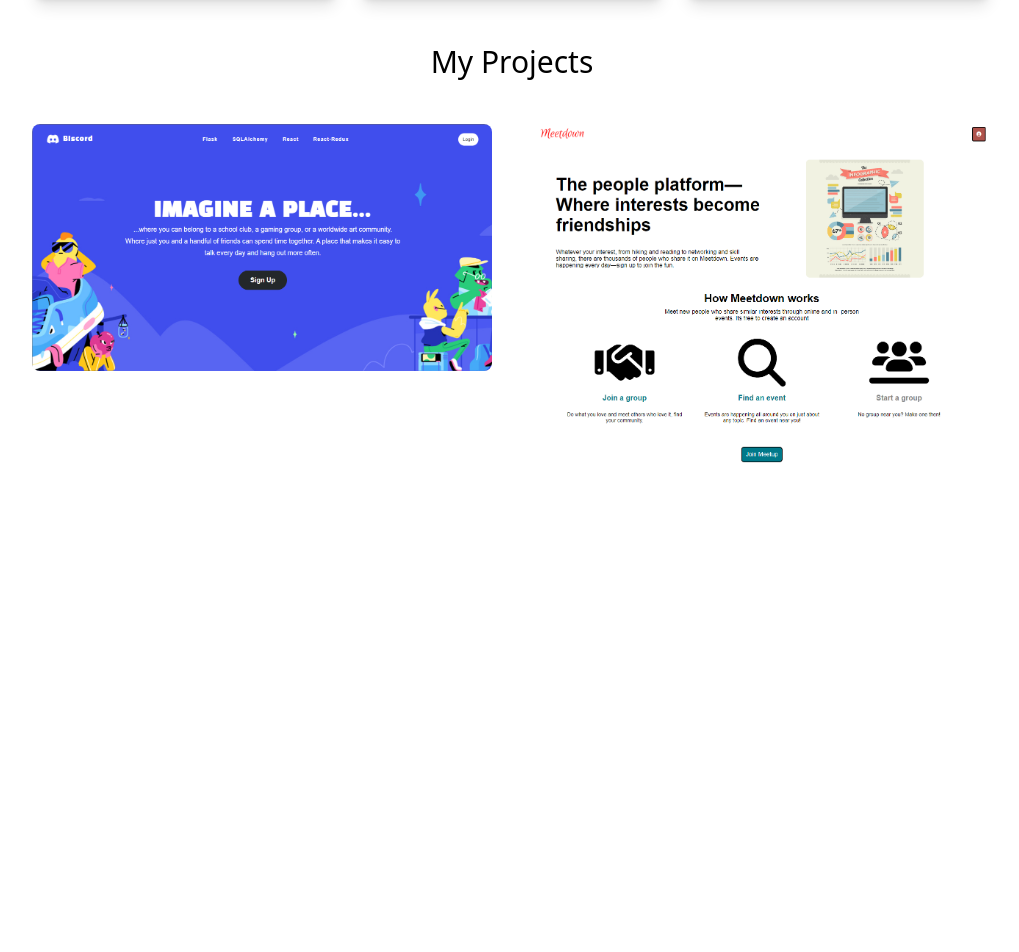
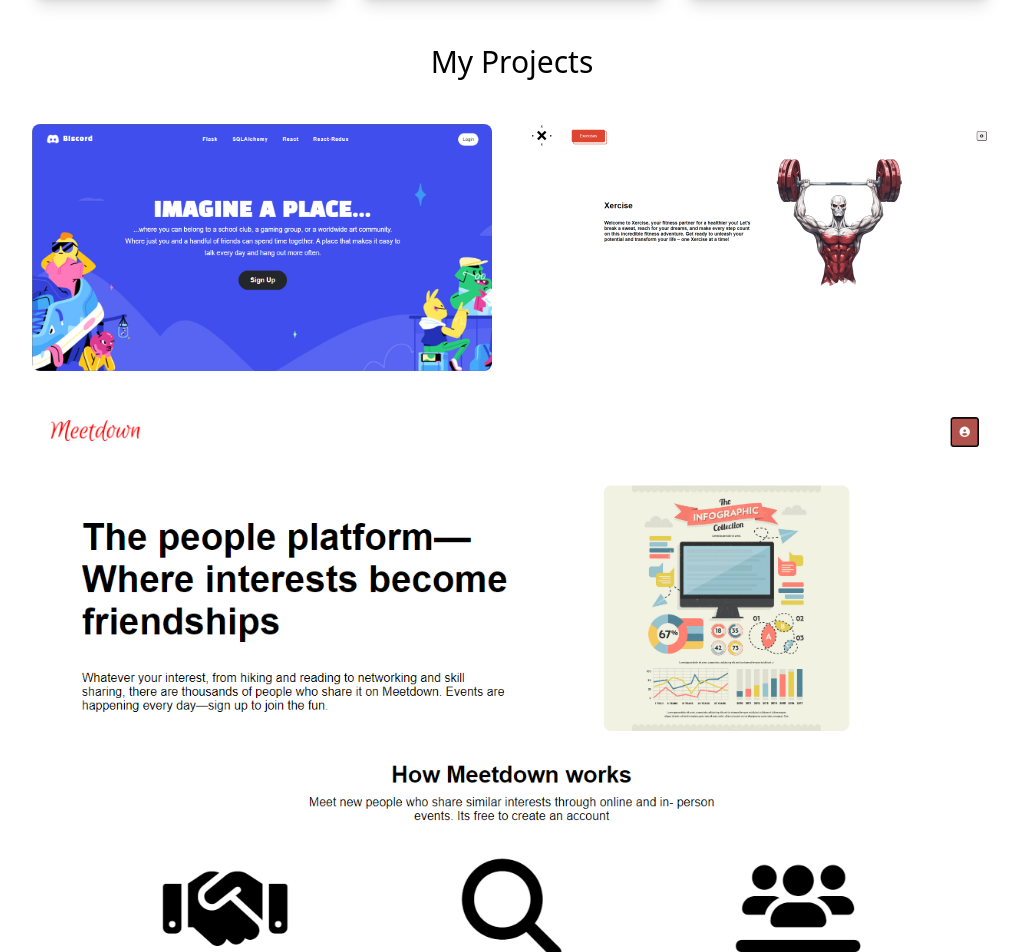
Before and after one commit to XavierAG/XavierAG.github.io, a Next.js app: page / in a window 1280 px wide. Shown: the part 1740-2692 px from the top of the page, without its empty margins (128-1147 px from the left). Before the commit the page ends 2265 px from the top, so only its background shows below. Built offline with nearby package versions, Linux system fonts and the light colour scheme.

Commit message:
added new website

```diff
--- a/pages/index.js
+++ b/pages/index.js
@@ -13,6 +13,7 @@
 import code from "../public/code.png";
 import consulting from "../public/consulting.png";
 import biscordpage from "../public/biscordpage.png";
+import xercisepage from "../public/xercisepage.png";
 import meetdown from "../public/meetdown.png";
 import { useState, useRef } from "react";
 import { pageExtensions } from "@/next.config";
@@ -184,6 +185,19 @@
             </a>
             <a
               className="basis-1/3 flex-1 "
+              href="https://xercise.onrender.com/"
+            >
+              <div className="basis-1/3 flex-1 ">
+                <Image
+                  src={xercisepage}
+                  className="rounded-lg object-cover"
+                  width={"100%"}
+                  height={"100%"}
+                />
+              </div>
+            </a>
+            <a
+              className="basis-1/3 flex-1 "
               href="https://meetupx.onrender.com/"
             >
               <div className="basis-1/3 flex-1 ">
```
Also changed, not shown: public/xercisepage.png (added).
